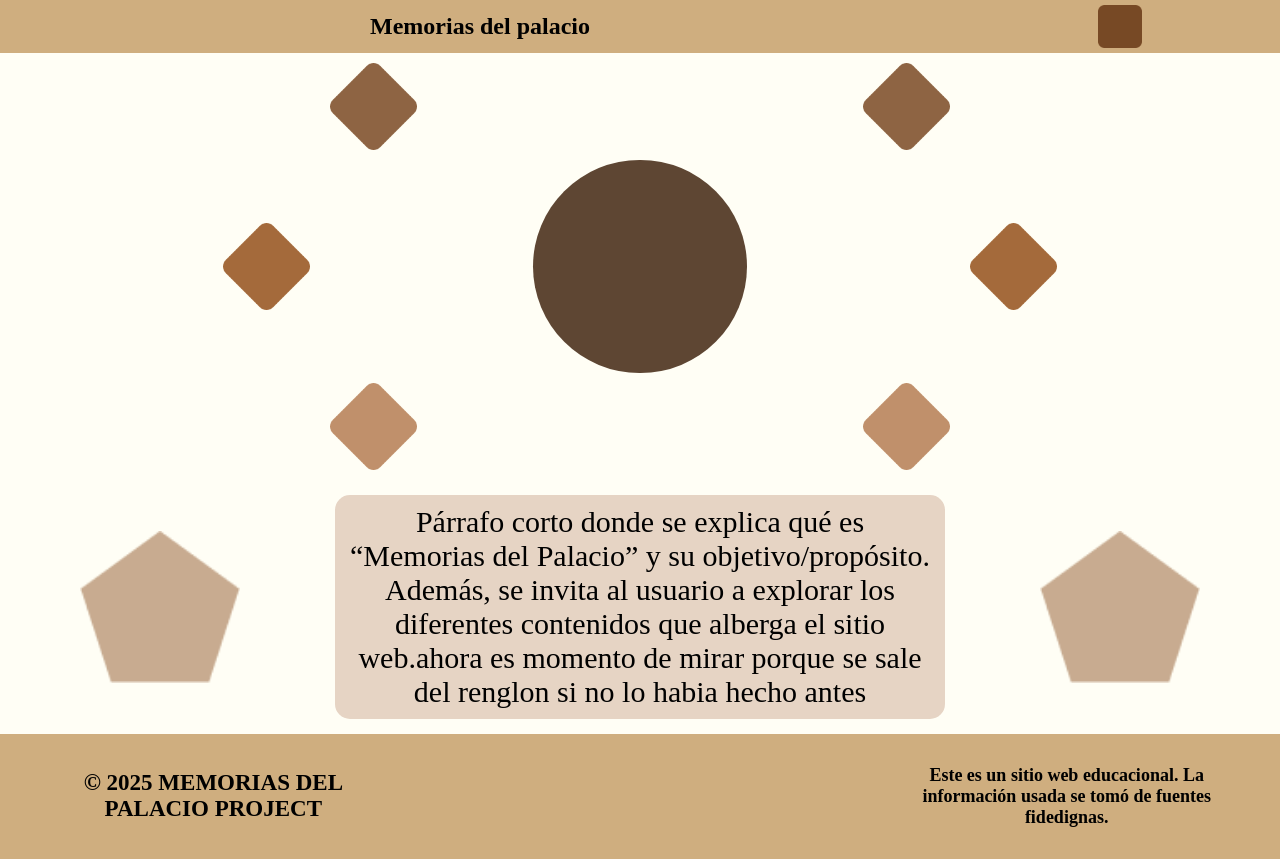
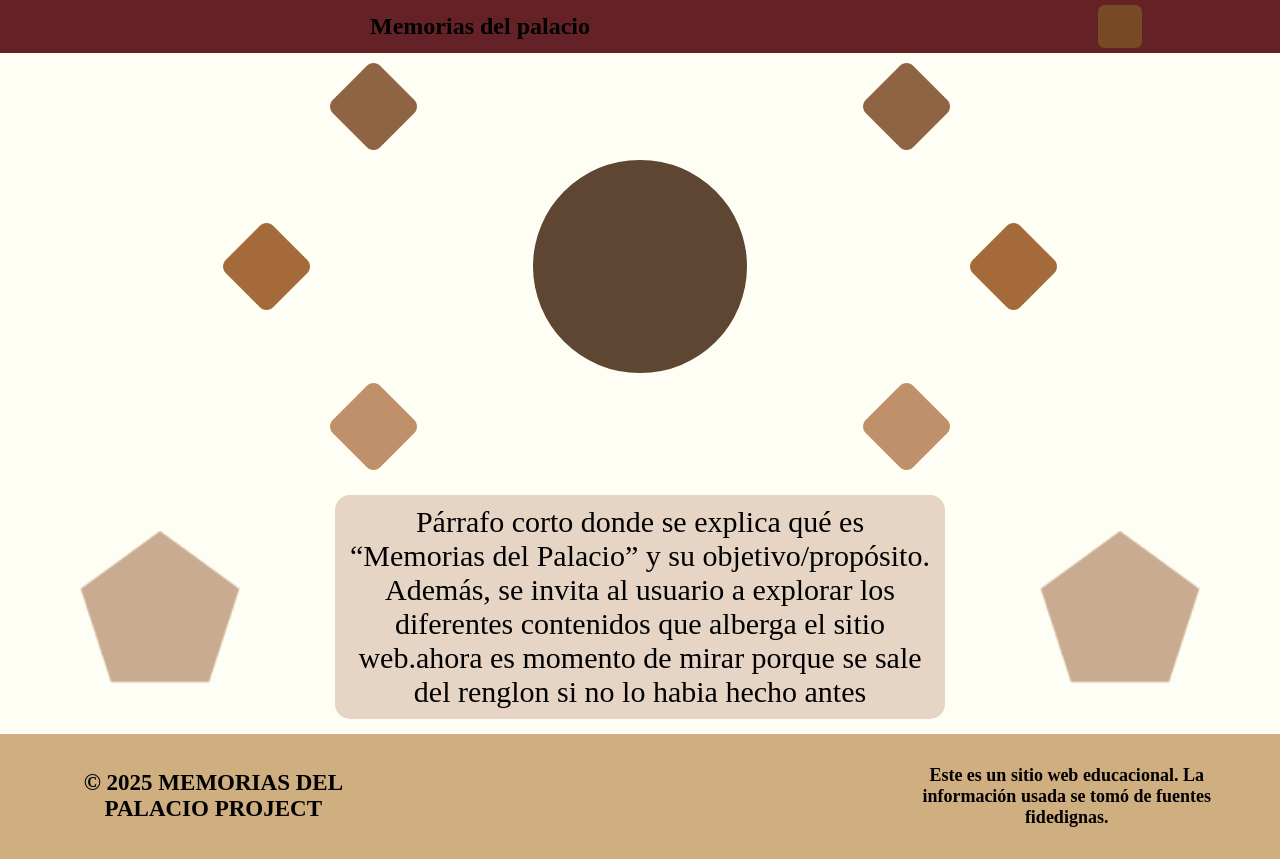
Before and after one commit to memoriaspalacio/memoriaspalacio.github.io, a plain HTML site: page index.html in a window 1280 px wide. Drawn offline with Linux system fonts and the light colour scheme.

Commit message:
Cambio color Barra superior

```diff
--- a/css/estilo.css
+++ b/css/estilo.css
@@ -171,7 +171,7 @@
 /*Barra superior*/
 
 .barrasuperior{
-	background: #cfae7f;
+	background: #642226;
 }
 
 /*para boton contacto*/
```
